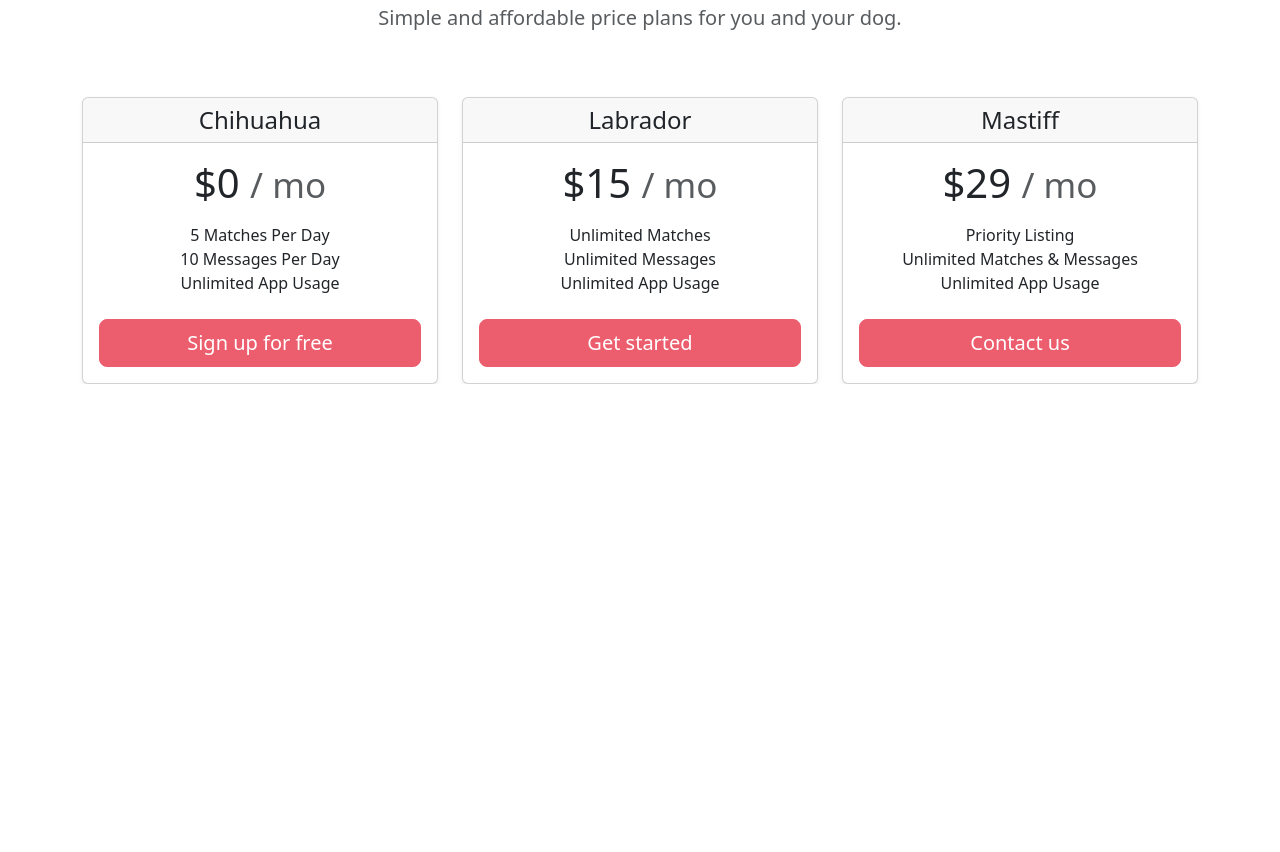
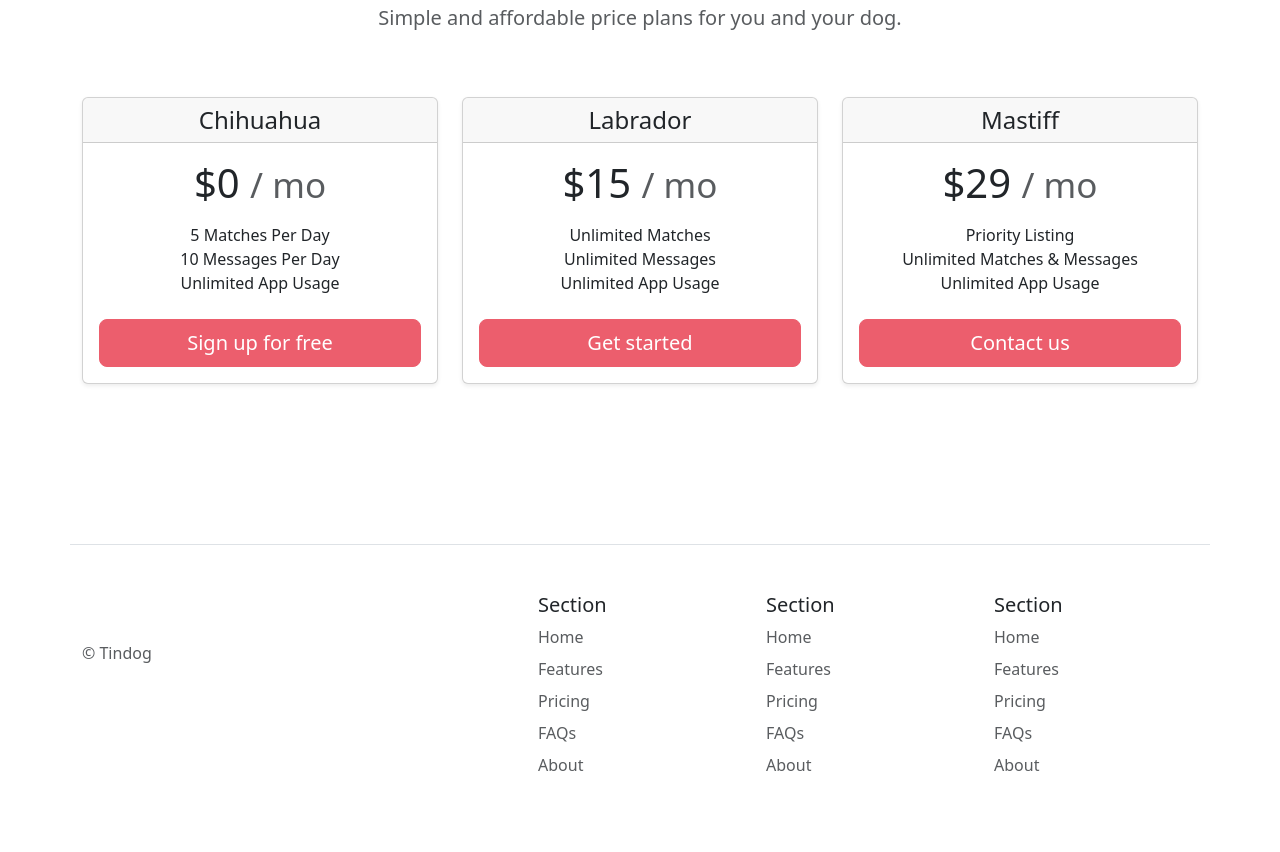
Before and after one commit to jimfalzone/tindog, a plain HTML site: page index.html in a window 1280 px wide. Shown: the part 1767-2619 px from the top of the page. Before the commit the page ends 2151 px from the top, so only its background shows below. Drawn offline with nearby package versions, Linux system fonts and the light colour scheme.

Commit message:
added footer

```diff
--- a/css/style.css
+++ b/css/style.css
@@ -1,28 +1,84 @@
-.gradient-background {
-  background: linear-gradient(300deg, #00bfff, #ff4c68, #ef8172);
-  background-size: 180% 180%;
-  animation: gradient-animation 18s ease infinite;
+#title {
+  background-color: #f8f9fa;
+  padding-top: 2.2%;
 }
 
-@keyframes gradient-animation {
-  0% {
-    background-position: 0% 50%;
-  }
-  50% {
-    background-position: 100% 50%;
-  }
-  100% {
-    background-position: 0% 50%;
-  }
+#title h1 {
+  font-weight: bold;
+  font-size: 310%;
+  margin-bottom: 40px; /* Add vertical spacing */
 }
 
-.icon-square {
-  width: 3rem;
-  height: 3rem;
-  border-radius: 0.75rem;
+/* Custom button styles */
+.custom-primary-btn {
+  background-color: #ec5e6d;
+  color: #fff;
 }
 
-.profile-img {
-  height: 100px;
-  border-radius: 50%;
+.custom-secondary-btn {
+  background-color: #5cabde;
+  color: #fff;
 }
+
+/* Add space between button icons and text */
+.custom-primary-btn i,
+.custom-secondary-btn i {
+  margin-right: 0.5em;
+}
+
+.bg-custom-color {
+  background-color: #F8F9FA; /* Replace #ff0000 with your desired color */
+}
+
+.inner-item{
+position:relative;
+margin:100px 20px 20px;
+border-radius:20px;
+}
+
+.carousel-item img{
+width:150px;
+border-radius:50%;
+position:absolute;
+top:-75px; left:50%;
+transform:translateX(-50%);
+z-index:1;
+}
+
+.carousel-caption{
+position:relative;
+top:0;
+bottom:0;
+left:0;
+right:0;
+padding:100px 20px;
+}
+
+#testimonial {
+padding:50px;
+margin-bottom: 600px;
+}
+
+.btn-pricing {
+background-color: #EC5E6D; /* Replace with your desired background color */
+border-color: #EC5E6D; /* Replace with your desired border color */
+color: #FFFFFF; /* Replace with your desired text color */
+}
+
+.btn-pricingy:hover {
+background-color: #EC5E6D; /* Replace with your desired hover background color */
+border-color: #EC5E6D; /* Replace with your desired hover border color */
+color: #FFFFFF; /* Replace with your desired hover text color */
+}
+
+.dog-background-color {
+background-color: red;
+}
+
+.custom-button-width {
+width: 100%;
+}
+
+#footer {
+  margin-top: 10em;
+}
--- a/index.html
+++ b/index.html
@@ -10,89 +10,7 @@
       integrity="sha384-9ndCyUaIbzAi2FUVXJi0CjmCapSmO7SnpJef0486qhLnuZ2cdeRhO02iuK6FUUVM"
       crossorigin="anonymous"
     />
-    <style>
-      #title {
-        background-color: #f8f9fa;
-        padding-top: 2.2%;
-      }
-
-      #title h1 {
-        font-weight: bold;
-        font-size: 310%;
-        margin-bottom: 40px; /* Add vertical spacing */
-      }
-
-      /* Custom button styles */
-      .custom-primary-btn {
-        background-color: #ec5e6d;
-        color: #fff;
-      }
-
-      .custom-secondary-btn {
-        background-color: #5cabde;
-        color: #fff;
-      }
-
-      /* Add space between button icons and text */
-      .custom-primary-btn i,
-      .custom-secondary-btn i {
-        margin-right: 0.5em;
-      }
-
-      .bg-custom-color {
-        background-color: #F8F9FA; /* Replace #ff0000 with your desired color */
-      }
-
-    .inner-item{
-      position:relative;
-      margin:100px 20px 20px;
-      border-radius:20px;
-    }
-
-    .carousel-item img{
-      width:150px;
-      border-radius:50%;
-      position:absolute;
-      top:-75px; left:50%;
-      transform:translateX(-50%);
-      z-index:1;
-    }
-
-    .carousel-caption{
-      position:relative;
-      top:0;
-      bottom:0;
-      left:0;
-      right:0;
-      padding:100px 20px;
-    }
-
-    #testimonial {
-      padding:50px;
-      margin-bottom: 600px;
-    }
-
-    .btn-pricing {
-      background-color: #EC5E6D; /* Replace with your desired background color */
-      border-color: #EC5E6D; /* Replace with your desired border color */
-      color: #FFFFFF; /* Replace with your desired text color */
-    }
-
-    .btn-pricingy:hover {
-      background-color: #EC5E6D; /* Replace with your desired hover background color */
-      border-color: #EC5E6D; /* Replace with your desired hover border color */
-      color: #FFFFFF; /* Replace with your desired hover text color */
-    }
-
-    .dog-background-color {
-      background-color: red;
-    }
-
-    .custom-button-width {
-      width: 100%;
-    }
-
-    </style>
+    <link rel="stylesheet" href="./css/style.css" />
   </head>
 
   <body>
@@ -136,8 +54,8 @@
       </section>
     </div>
 
-    <!-- Features -->
-    <section id="features">
+     <!-- Features -->
+     <section id="features">
       <div class="container px-4 py-5" id="hanging-icons">
         <div class="row g-4 py-5 row-cols-1 row-cols-lg-3">
           <div class="col d-flex align-items-start">
@@ -237,16 +155,15 @@
       </div>
     </section>
 
-
-
-        <!-- Pricing -->
+    <!-- Pricing -->
     <section id="pricing" class="mt-5">
       <div class="container">
         <div class="row justify-content-center">
-
           <div class="text-center mb-5">
             <h2 class="display-4 fw-normal">A Plan for Every Dog's Needs</h2>
-            <p class="fs-5 text-body-secondary">Simple and affordable price plans for you and your dog.</p>
+            <p class="fs-5 text-body-secondary">
+              Simple and affordable price plans for you and your dog.
+            </p>
           </div>
 
           <div class="col-md-4">
@@ -255,13 +172,20 @@
                 <h4 class="my-0 font-weight-normal">Chihuahua</h4>
               </div>
               <div class="card-body">
-                <h1 class="card-title pricing-card-title">$0 <small class="text-muted">/ mo</small></h1>
+                <h1 class="card-title pricing-card-title">
+                  $0 <small class="text-muted">/ mo</small>
+                </h1>
                 <ul class="list-unstyled mt-3 mb-4">
                   <li>5 Matches Per Day</li>
                   <li>10 Messages Per Day</li>
                   <li>Unlimited App Usage</li>
                 </ul>
-                <button type="button" class="btn btn-lg btn-block btn-pricing custom-button-width">Sign up for free</button>
+                <button
+                  type="button"
+                  class="btn btn-lg btn-block btn-pricing custom-button-width"
+                >
+                  Sign up for free
+                </button>
               </div>
             </div>
           </div>
@@ -272,13 +196,20 @@
                 <h4 class="my-0 font-weight-normal">Labrador</h4>
               </div>
               <div class="card-body">
-                <h1 class="card-title pricing-card-title">$15 <small class="text-muted">/ mo</small></h1>
+                <h1 class="card-title pricing-card-title">
+                  $15 <small class="text-muted">/ mo</small>
+                </h1>
                 <ul class="list-unstyled mt-3 mb-4">
                   <li>Unlimited Matches</li>
                   <li>Unlimited Messages</li>
                   <li>Unlimited App Usage</li>
                 </ul>
-                <button type="button" class="btn btn-lg btn-block btn-pricing custom-button-width">Get started</button>
+                <button
+                  type="button"
+                  class="btn btn-lg btn-block btn-pricing custom-button-width"
+                >
+                  Get started
+                </button>
               </div>
             </div>
           </div>
@@ -289,29 +220,118 @@
                 <h4 class="my-0 font-weight-normal">Mastiff</h4>
               </div>
               <div class="card-body">
-                <h1 class="card-title pricing-card-title">$29 <small class="text-muted">/ mo</small></h1>
+                <h1 class="card-title pricing-card-title">
+                  $29 <small class="text-muted">/ mo</small>
+                </h1>
                 <ul class="list-unstyled mt-3 mb-4">
                   <li>Priority Listing</li>
                   <li>Unlimited Matches & Messages</li>
                   <li>Unlimited App Usage</li>
                 </ul>
-                <button type="button" class="btn btn-lg btn-block btn-pricing custom-button-width">Contact us</button>
+                <button
+                  type="button"
+                  class="btn btn-lg btn-block btn-pricing custom-button-width"
+                >
+                  Contact us
+                </button>
               </div>
             </div>
           </div>
-
         </div>
       </div>
     </section>
 
+    <!-- Footer -->
+    <section id="footer">
+      <div class="container">
+        <footer
+          class="row row-cols-1 row-cols-sm-2 row-cols-md-5 py-5 my-5 border-top"
+        >
+          <div class="col mb-3">
+            <a
+              href="/"
+              class="d-flex align-items-center mb-3 link-body-emphasis text-decoration-none"
+            >
+              <svg class="bi me-2" width="40" height="32">
+                <use xlink:href="#bootstrap"></use>
+              </svg>
+            </a>
+            <p class="text-body-secondary">© Tindog</p>
+          </div>
 
+          <div class="col mb-3"></div>
 
+          <div class="col mb-3">
+            <h5>Section</h5>
+            <ul class="nav flex-column">
+              <li class="nav-item mb-2">
+                <a href="#" class="nav-link p-0 text-body-secondary">Home</a>
+              </li>
+              <li class="nav-item mb-2">
+                <a href="#" class="nav-link p-0 text-body-secondary"
+                  >Features</a
+                >
+              </li>
+              <li class="nav-item mb-2">
+                <a href="#" class="nav-link p-0 text-body-secondary">Pricing</a>
+              </li>
+              <li class="nav-item mb-2">
+                <a href="#" class="nav-link p-0 text-body-secondary">FAQs</a>
+              </li>
+              <li class="nav-item mb-2">
+                <a href="#" class="nav-link p-0 text-body-secondary">About</a>
+              </li>
+            </ul>
+          </div>
 
+          <div class="col mb-3">
+            <h5>Section</h5>
+            <ul class="nav flex-column">
+              <li class="nav-item mb-2">
+                <a href="#" class="nav-link p-0 text-body-secondary">Home</a>
+              </li>
+              <li class="nav-item mb-2">
+                <a href="#" class="nav-link p-0 text-body-secondary"
+                  >Features</a
+                >
+              </li>
+              <li class="nav-item mb-2">
+                <a href="#" class="nav-link p-0 text-body-secondary">Pricing</a>
+              </li>
+              <li class="nav-item mb-2">
+                <a href="#" class="nav-link p-0 text-body-secondary">FAQs</a>
+              </li>
+              <li class="nav-item mb-2">
+                <a href="#" class="nav-link p-0 text-body-secondary">About</a>
+              </li>
+            </ul>
+          </div>
 
-
+          <div class="col mb-3">
+            <h5>Section</h5>
+            <ul class="nav flex-column">
+              <li class="nav-item mb-2">
+                <a href="#" class="nav-link p-0 text-body-secondary">Home</a>
+              </li>
+              <li class="nav-item mb-2">
+                <a href="#" class="nav-link p-0 text-body-secondary"
+                  >Features</a
+                >
+              </li>
+              <li class="nav-item mb-2">
+                <a href="#" class="nav-link p-0 text-body-secondary">Pricing</a>
+              </li>
+              <li class="nav-item mb-2">
+                <a href="#" class="nav-link p-0 text-body-secondary">FAQs</a>
+              </li>
+              <li class="nav-item mb-2">
+                <a href="#" class="nav-link p-0 text-body-secondary">About</a>
+              </li>
+            </ul>
+          </div>
+        </footer>
+      </div>
     </section>
-    <!-- Footer -->
-    <section id="footer"></section>
 
     <script
       src="https://kit.fontawesome.com/8cea06a873.js"
```
